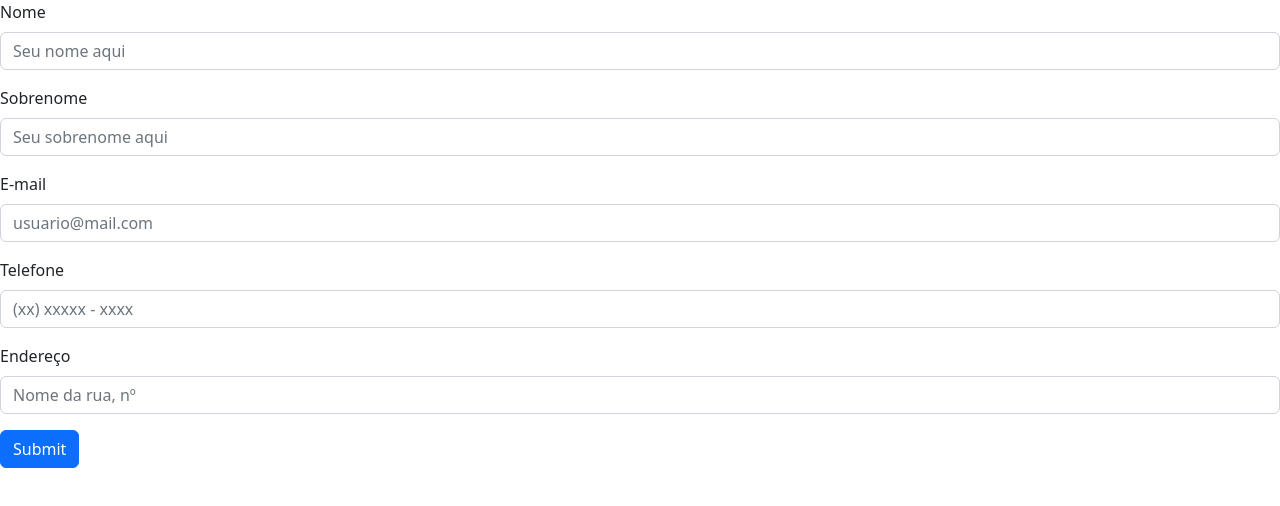
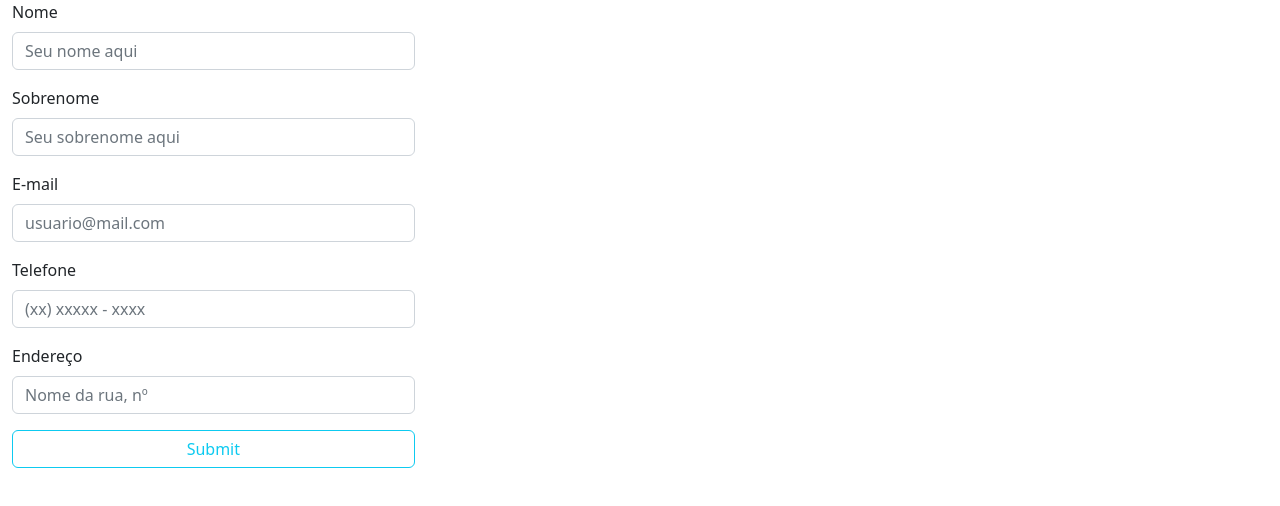
Before and after one commit to IallyFabiane/form-react, a React (Vite) app: page / in a window 1280 px wide. Shown: the top 506 px of the page. Built offline with nearby package versions, Linux system fonts and the light colour scheme.

Commit message:
Update Form.tsx

```diff
--- a/src/components/Form/Form.tsx
+++ b/src/components/Form/Form.tsx
@@ -2,6 +2,7 @@ import React, { useState} from 'react';
 import { Form } from 'react-bootstrap';
 import  { Button } from 'react-bootstrap';
 import { Row } from 'react-bootstrap';
+import { Col } from 'react-bootstrap';
 
 const Formulario = () => {
     const [state, setState] = useState('');
@@ -18,8 +19,11 @@ const Formulario = () => {
 
 
     return (
+        <div className="container-fluid overflow-hidden gap-2">
+            <Row>
+            <Col className="col col-4">
                 <Form>
-            <Form.Group className="mb-3" controlId="formBasicName">
+                        <Form.Group className="mb-3" controlId="formBasicName" >
                             <Form.Label>Nome</Form.Label>
                             <Form.Control type="text" id="nome" placeholder="Seu nome aqui" onBlur={handleChange} />
                         </Form.Group>
@@ -44,9 +48,14 @@ const Formulario = () => {
                             <Form.Control type="text" id="endereço" placeholder="Nome da rua, nº" onBlur={handleChange} />
                         </Form.Group>
 
-            <Button variant="primary" onClick={handleSubmit} type="submit">Submit</Button>
+                        <div className="d-grid gap-2">
+                            <Button variant="outline-info" onClick={handleSubmit} type="submit">Submit</Button>
+                        </div>
+                    </Form>
+                </Col>
+            </Row>
+        </div>
 
-        </Form>
 
     );
 };
```
Lines whose indentation alone changed are shown as unchanged.
